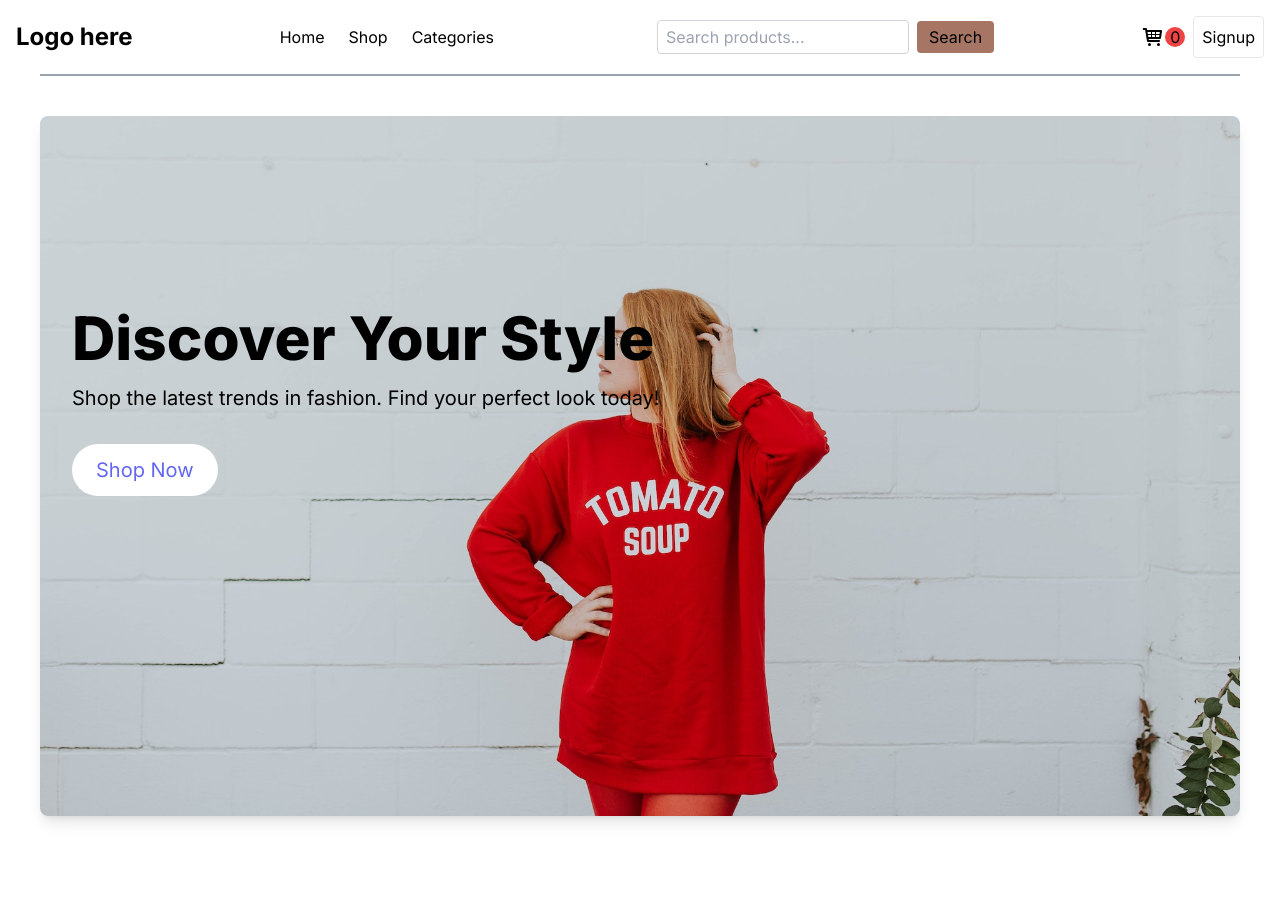
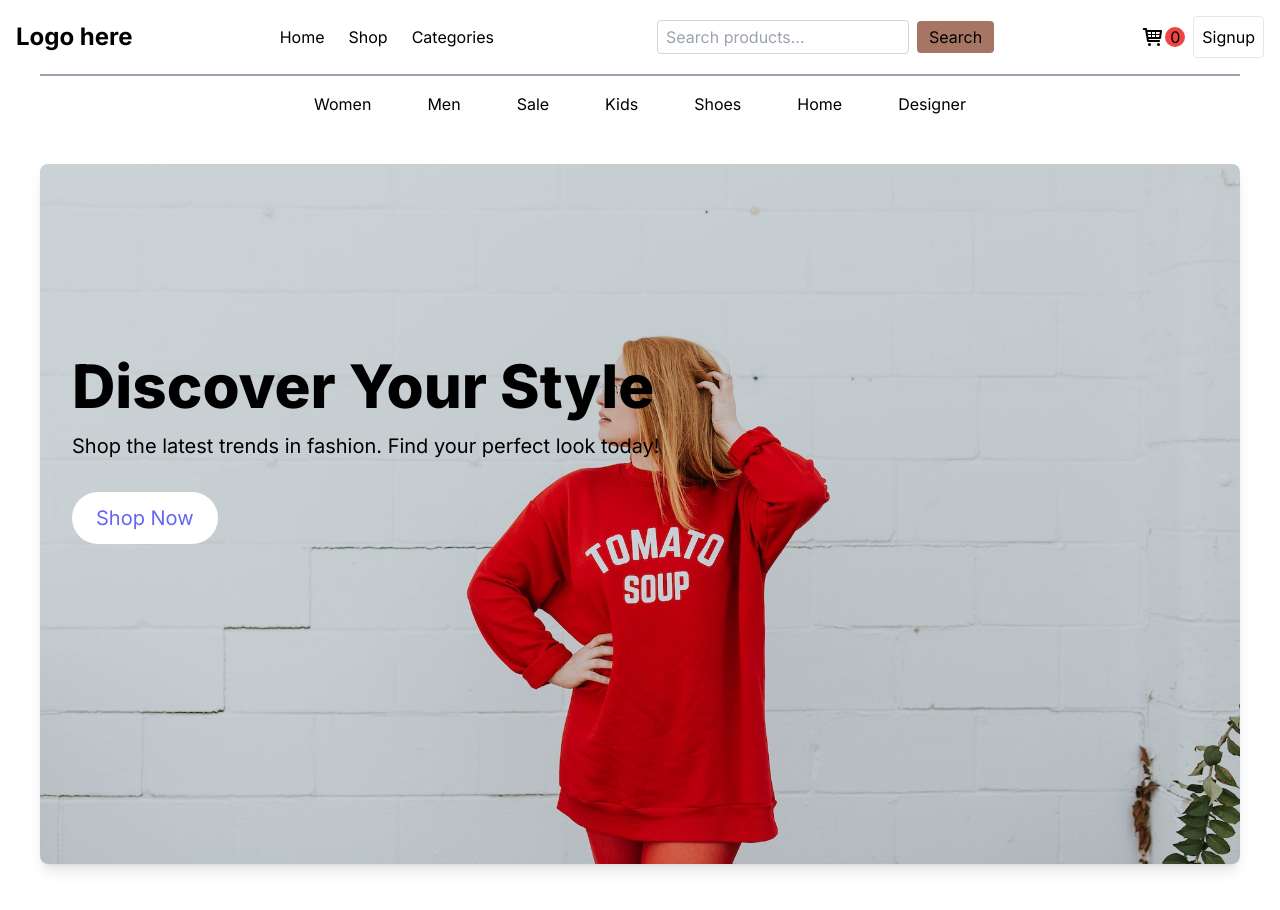
Before and after one commit to Petrikur/PenasClothing, a Next.js app: page / in a window 1280 px wide. Shown: the top 910 px of the page. Built offline with nearby package versions, Linux system fonts and the light colour scheme.

Commit message:
add menu

```diff
--- /dev/null
+++ b/app/components/layout/Megamenu.tsx
@@ -0,0 +1,101 @@
+"use client";
+import React, { useState } from 'react';
+
+const MegaMenu = () => {
+  const [isMenuOpen, setMenuOpen] = useState<string | null>(null); // Track which menu is open
+
+  const toggleMenu = (menu: string) => {
+    setMenuOpen(menu === isMenuOpen ? null : menu);
+  };
+
+  const closeMenu = () => {
+    setMenuOpen(null);
+  };
+
+  const menuData = [
+    {
+      title: 'Women',
+      subcategories: [
+        { title: 'Clothing', subitems: ['Jeans', 'Hats', 'Shirts', 'Shorts', 'Sweaters'] },
+        { title: 'Shoes', subitems: ['Boots', 'Dress Shoes', 'Slippers'] },
+      ],
+    },
+    {
+      title: 'Men',
+      subcategories: [
+        { title: 'Clothing', subitems: ['Jeans', 'Hats', 'Shirts', 'Shorts', 'Sweaters'] },
+        { title: 'Shoes', subitems: ['Boots', 'Dress Shoes', 'Slippers'] },
+      ],
+    },
+    {
+      title: 'Sale',
+      subcategories: [{ title: 'Discounts', subitems: ['Clearance'] }],
+    },
+    {
+      title: 'Kids',
+      subcategories: [{ title: 'Clothing', subitems: ['Boys', 'Girls'] }],
+    },
+    {
+      title: 'Shoes',
+      subcategories: [{ title: 'Men', subitems: ['Boots', 'Sneakers'] }],
+    },
+    {
+      title: 'Home',
+      subcategories: [{ title: 'Decor', subitems: ['Furniture', 'Lighting'] }],
+    },
+    {
+      title: 'Designer',
+      subcategories: [{ title: 'High Fashion', subitems: ['Luxury', 'Couture'] }],
+    },
+  ];
+
+  return (
+    <div className="relative mt-2">
+      <div className="flex flex-col md:flex-row md:justify-center md:space-x-6">
+        {menuData.map((category) => (
+          <div
+            key={category.title}
+            className="hover:bg-gray-200 px-4 py-2 cursor-pointer"
+            onMouseEnter={() => toggleMenu(category.title)}
+          >
+            {category.title}
+          </div>
+        ))}
+      </div>
+
+       {isMenuOpen && (
+        <div
+          className={`mega-menu absolute top-14 p-8 bg-white shadow-lg z-30 ${
+            isMenuOpen === 'Designer' ? 'right-0' : 'left-1/2 transform -translate-x-1/2'
+          }`}
+          onMouseLeave={closeMenu}
+        >
+            {/* Map top level categories */}
+          {menuData.map((category) => (
+            isMenuOpen === category.title && (
+              <div key={category.title}>
+                <h3 className="text-lg font-semibold mb-4">{category.title}'s Collection</h3>
+                <div className="flex flex-col md:flex-row md:space-x-4">
+                  {category.subcategories.map((subcategory) => (
+                    <div key={subcategory.title}>
+                      <h4 className="text-base font-semibold mb-2">{subcategory.title}</h4>
+                      <ul className="space-y-2">
+                        {subcategory.subitems.map((item) => (
+                          <li key={item}>
+                            <a href="#">{item}</a>
+                          </li>
+                        ))}
+                      </ul>
+                    </div>
+                  ))}
+                </div>
+              </div>
+            )
+          ))}
+        </div>
+      )}
+    </div>
+  );
+};
+
+export default MegaMenu;
--- a/app/layout.tsx
+++ b/app/layout.tsx
@@ -5,8 +5,8 @@ import { Inter } from 'next/font/google'
 const inter = Inter({ subsets: ['latin'] })
 
 export const metadata: Metadata = {
-  title: 'Create Next App',
-  description: 'Generated by create next app',
+  title: 'Clothing store',
+  description: 'Clothing store',
 }
 
 export default function RootLayout({
--- a/app/page.tsx
+++ b/app/page.tsx
@@ -1,11 +1,13 @@
 import HeroSection from "./components/Hero";
 import Header from "./components/layout/Header";
+import MegaMenu from "./components/layout/Megamenu";
 
 export default function Home() {
   return (
     <>
       <Header />
       <hr className="border-t-2 border-gray-400 mx-10"></hr>
+      <MegaMenu />
       <div className="mt-10"></div>
       <HeroSection />
     </>
```
